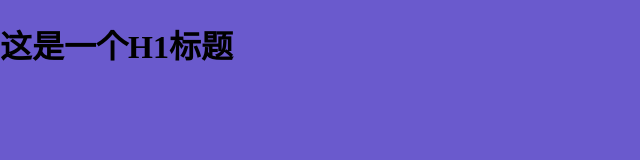
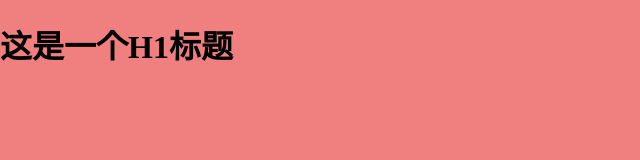
Before and after one commit to tongwwww/project-01, a plain HTML site: page index.html in a window 1280 px wide. Shown: the whole page, without its empty margins (0-640 px from the left). Drawn offline with Linux system fonts and the light colour scheme.

Commit message:
修改了index.css文件

```diff
--- a/index.css
+++ b/index.css
@@ -2,5 +2,5 @@ html,
 body {
   margin: 0;
   padding: 0;
-  background-color: slateblue;
+  background-color: lightcoral;
 }
```
